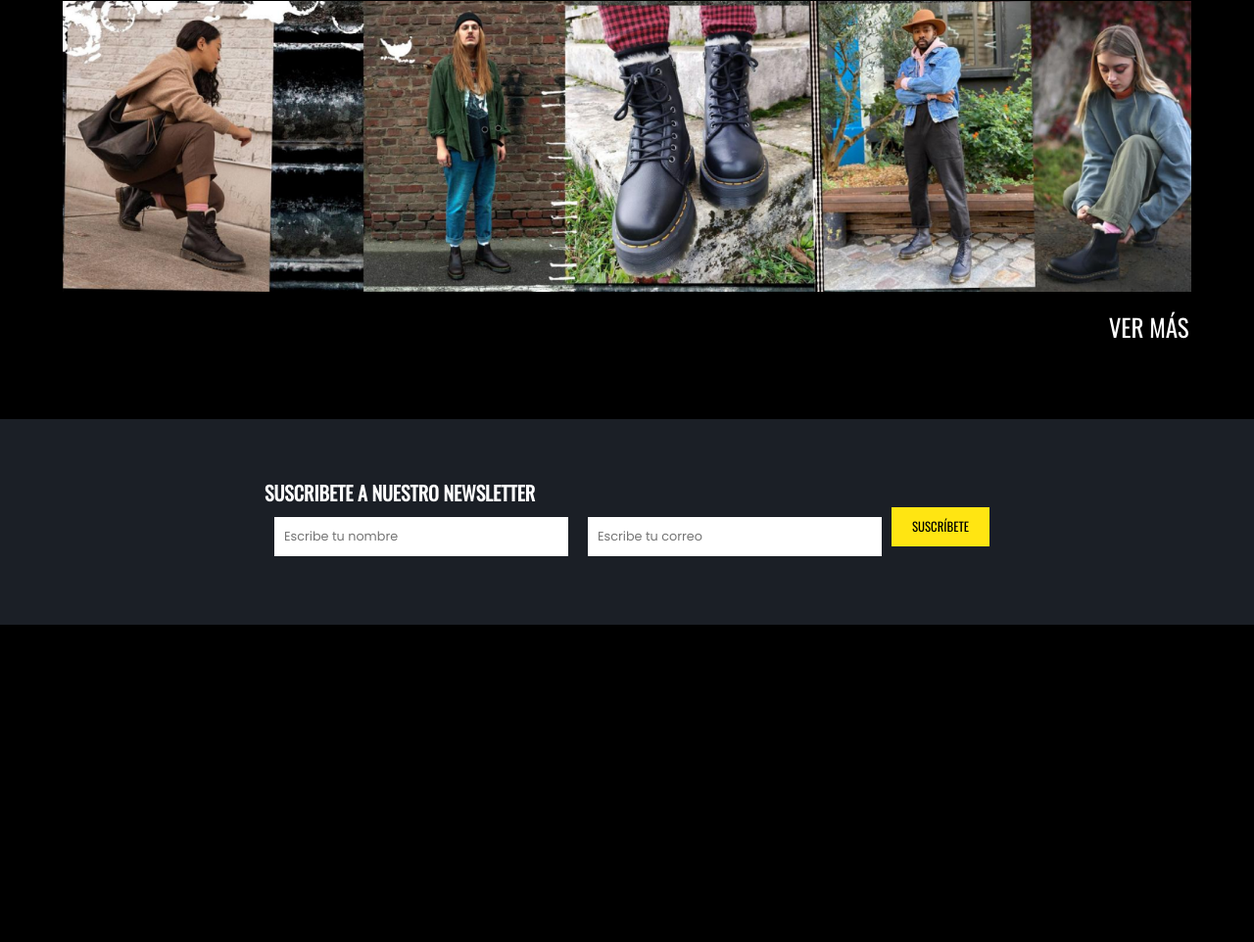
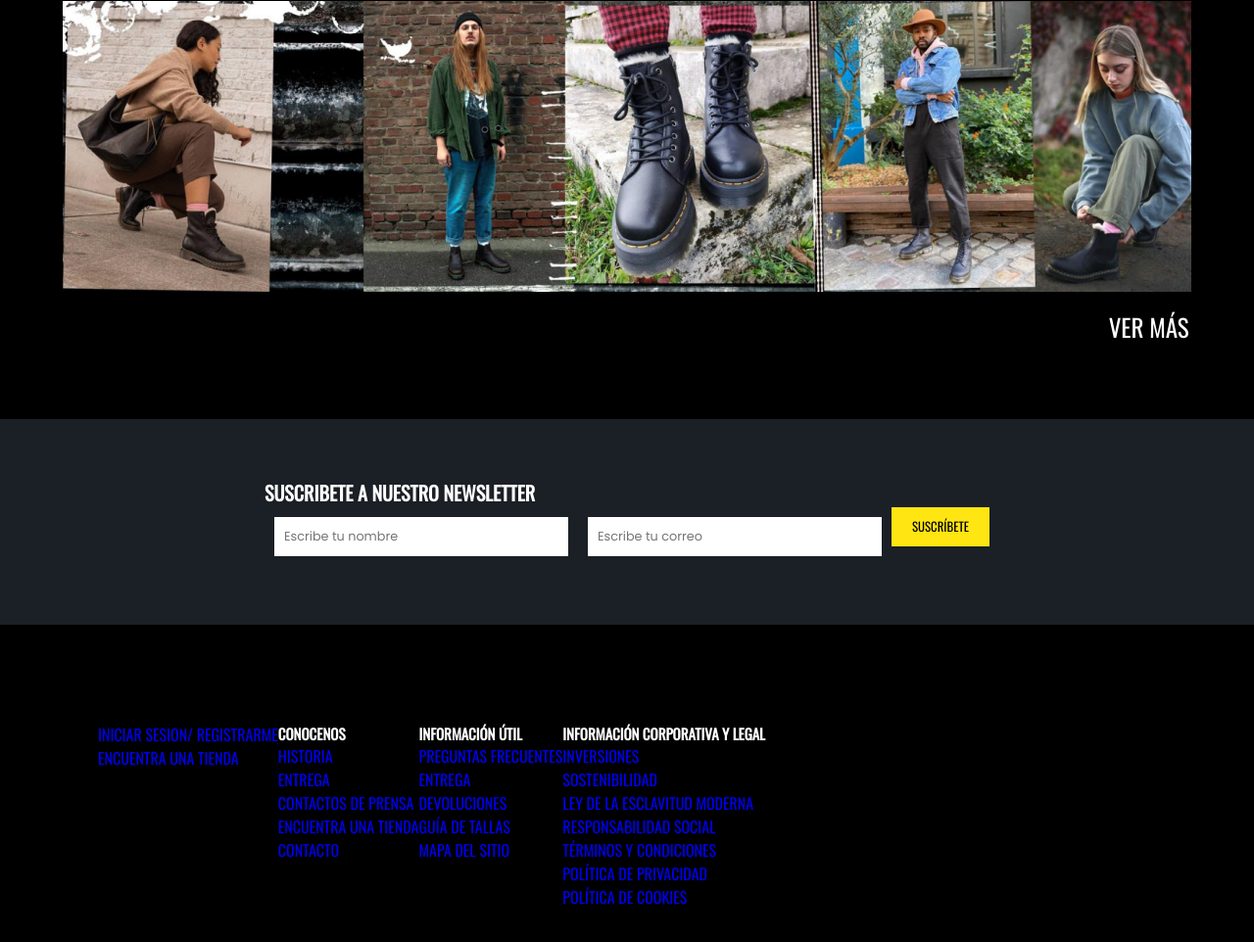
Before and after one commit to Melilaura/WEB-taller-1, a plain HTML site: page html/index.html in a window 1280 px wide. Shown: the part 1484-2446 px from the top of the page at 98% size. Before the commit the page ends 2122 px from the top, so only its background shows below. Drawn offline with nearby package versions, Linux system fonts and the light colour scheme.

Commit message:
i made the html and the easiest css for the footer

```diff
--- a/css/style.css
+++ b/css/style.css
@@ -309,4 +309,55 @@ font-family: 'Poppins', sans-serif;
     width: 100px;
 }
 
-.form__button:hover{cursor: pointer}
+
+
+
+
+
+
+
+
+.footer__info{
+
+    display: flex;
+    flex-direction: row;
+    flex-wrap: wrap;
+    color: #FFF;
+    background-color: rgb(0, 0, 0);
+    padding: 100px;
+    align-items: left;
+}
+
+.footer__info h1{
+
+    font-size: 15px;
+}
+
+.footer__menu{
+    display: flex;
+    flex-direction: column;
+    flex-wrap: wrap;
+    color: #FFF;
+}
+
+
+.footer__knowus{
+    display: flex;
+    flex-direction: column;
+    flex-wrap: wrap;
+    color: #FFF;
+}
+
+.footer__information{
+    display: flex;
+    flex-direction: column;
+    flex-wrap: wrap;
+    color: #FFF;
+}
+
+.footer__corporation{
+    display: flex;
+    flex-direction: column;
+    flex-wrap: wrap;
+    color: #FFF;
+}
--- a/html/index.html
+++ b/html/index.html
@@ -273,11 +273,42 @@
         </div>
     </div>
 
-    <footer class="foot">
+    <footer>
 
-        <div class="aboutus">
+        <div class="footer__info">
+            <div class="footer__menu">
+                <a href="#"> INICIAR SESION/ REGISTRARME</a>
+                <a href="#">ENCUENTRA UNA TIENDA</a>
+            </div>
 
+            <div class="footer__knowus">
+                <h1>CONOCENOS</h1>
+                <a href="#">HISTORIA</a>
+                <a href="#">ENTREGA</a>
+                <a href="#">CONTACTOS DE PRENSA</a>
+                <a href="#">ENCUENTRA UNA TIENDA</a>
+                <a href="#">CONTACTO</a>
+            </div>
 
+            <div class="footer__information">
+                <h1>INFORMACIÓN ÚTIL</h1>
+                <a href="#">PREGUNTAS FRECUENTES</a>
+                <a href="#">ENTREGA</a>
+                <a href="#">DEVOLUCIONES</a>
+                <a href="#">GUÍA DE TALLAS</a>
+                <a href="#">MAPA DEL SITIO</a>
+            </div>
+
+            <div class="footer__corporation">
+                <h1>INFORMACIÓN CORPORATIVA Y LEGAL</h1>
+                <a href="#">INVERSIONES</a>
+                <a href="#">SOSTENIBILIDAD</a>
+                <a href="#">LEY DE LA ESCLAVITUD MODERNA</a>
+                <a href="#">RESPONSABILIDAD SOCIAL</a>
+                <a href="#">TÉRMINOS Y CONDICIONES</a>
+                <a href="#">POLÍTICA DE PRIVACIDAD</a>
+                <a href="#">POLÍTICA DE COOKIES</a>
+            </div>
 
         </div>
 
```
